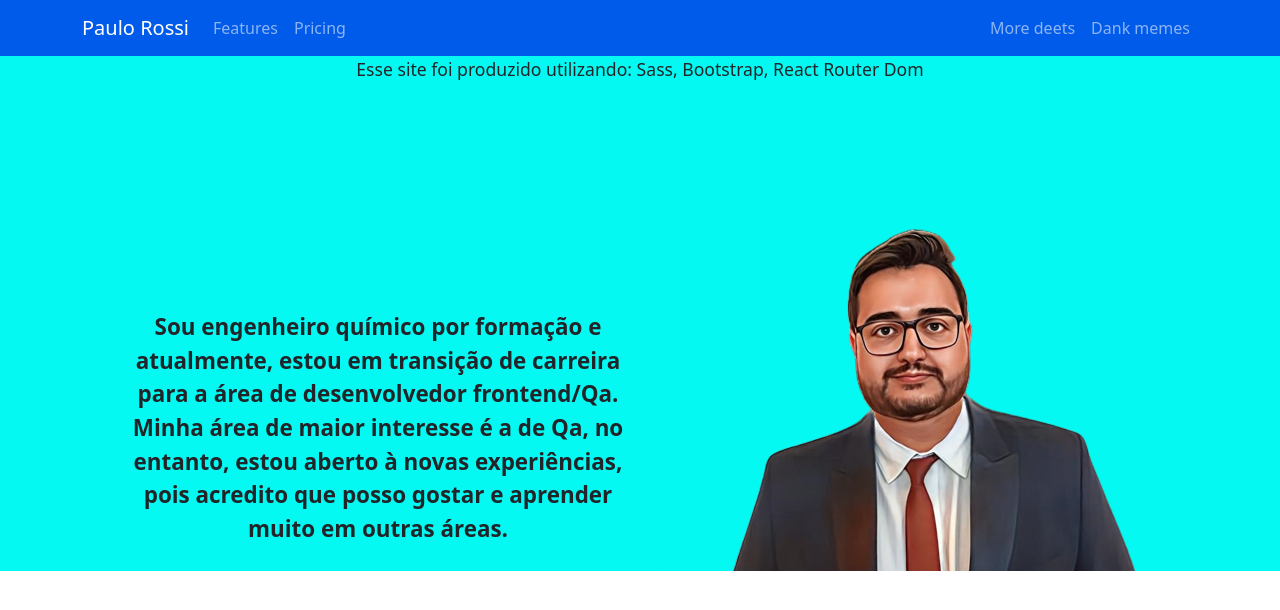
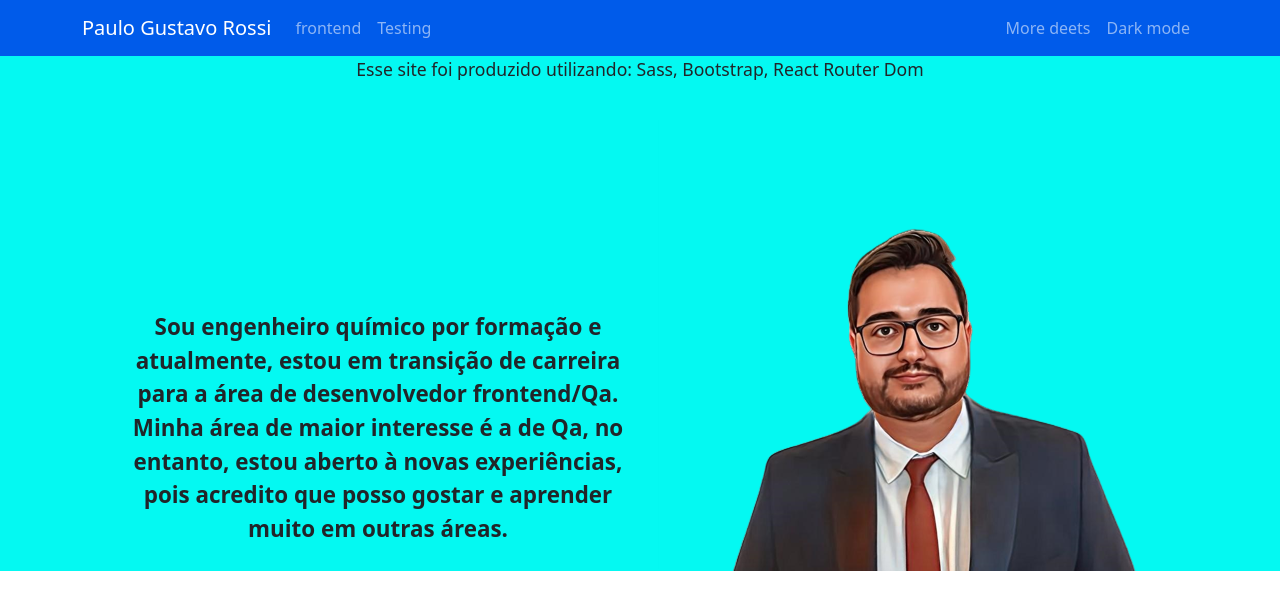
Before and after one commit to DubonP/potifolioPauloRossi, a React (Create React App) app: page / in a window 1280 px wide. Shown: the top 610 px of the page. Built offline with nearby package versions, Linux system fonts and the light colour scheme.

Commit message:
Header names and adding area on data

```diff
--- a/src/components/header/header.jsx
+++ b/src/components/header/header.jsx
@@ -6,17 +6,17 @@ function Header() {
   return (
     <Navbar collapseOnSelect expand="lg" bg="info" variant="dark">
       <Container>
-        <Navbar.Brand href="#home">Paulo Rossi</Navbar.Brand>
+        <Navbar.Brand href="#home">Paulo Gustavo Rossi</Navbar.Brand>
         <Navbar.Toggle aria-controls="responsive-navbar-nav" />
         <Navbar.Collapse id="responsive-navbar-nav">
           <Nav className="me-auto">
-            <Nav.Link href="#features">Features</Nav.Link>
-            <Nav.Link href="#pricing">Pricing</Nav.Link>
+            <Nav.Link href="#features">frontend</Nav.Link>
+            <Nav.Link href="#pricing">Testing</Nav.Link>
           </Nav>
           <Nav>
             <Nav.Link href="#deets">More deets</Nav.Link>
-            <Nav.Link eventKey={2} href="#memes">
-              Dank memes
+            <Nav.Link eventKey={2} href="#darkmode">
+              Dark mode
             </Nav.Link>
           </Nav>
         </Navbar.Collapse>
```
Also changed, not shown: src/data/projetos.jsx (+14 -2 lines), src/pages/home/projects/projects.css (added), src/pages/home/projects/projects.jsx (added).
